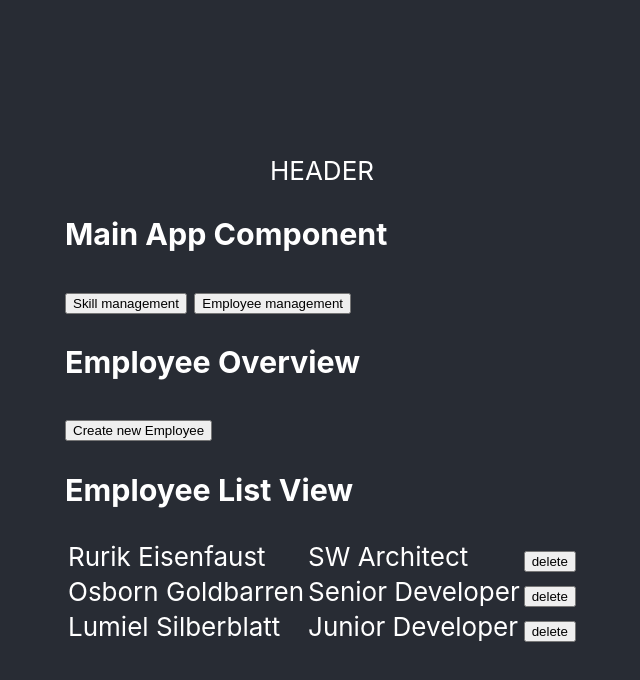
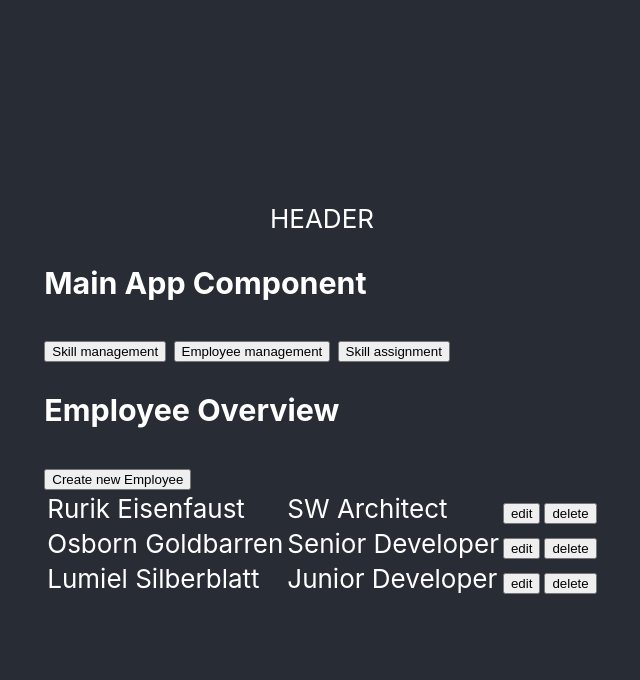
Before and after one commit to marco-dierenfeldt/skill-mgmt-tool, a React (Create React App) app: page / in a window 1280 px wide. Both pictures are taken after a click on the button "Employee management". Shown: the top 680 px of the page, without its empty margins (318-958 px from the left). Built offline with nearby package versions, Linux system fonts and the light colour scheme.

Commit message:
Add skill assignment component and minor fixes

```diff
--- a/src/components/app/app-state.enum.js
+++ b/src/components/app/app-state.enum.js
@@ -5,7 +5,8 @@ const AppStateEnum = {
     EMPLOYEE_NEW:4,
     SKILL_OVERVIEW: 5,
     SKILL_EDIT: 6,
-    SKILL_NEW: 7
+    SKILL_NEW: 7,
+    SKILL_ASSIGNMENT: 8
 }
 
 export default AppStateEnum;
--- a/src/components/app/main.component.jsx
+++ b/src/components/app/main.component.jsx
@@ -4,6 +4,7 @@ import SkillEditComponent from "../skill/skill-edit.component";
 import AppStateEnum from "./app-state.enum";
 import EmployeeOverviewComponent from "../employee/employee-overview.component";
 import EmployeeEditComponent from "../employee/employee-edit.component";
+import SkillAssignmentComponent from "../skillassignment/skill-assignment.component";
 
 class MainComponent extends Component {
     constructor(props) {
@@ -14,15 +15,12 @@ class MainComponent extends Component {
         this.gotoSkillManagement = this.gotoSkillManagement.bind(this);
         this.gotoEmployeeManagement = this.gotoEmployeeManagement.bind(this);
         this.gotoSkillEditor = this.gotoSkillEditor.bind(this);
+        this.gotoSkillAssignment = this.gotoSkillAssignment.bind(this);
         this.gotoEmployeeEditor = this.gotoEmployeeEditor.bind(this);
     }
 
     gotoSkillManagement = () => {
         this.setState({ displayState: AppStateEnum.SKILL_OVERVIEW });
-    }
-
-    gotoEmployeeManagement = () => {
-        this.setState({ displayState: AppStateEnum.EMPLOYEE_OVERVIEW });
     }
 
     gotoSkillEditor = (skillID) => {
@@ -31,6 +29,14 @@ class MainComponent extends Component {
         } else {
             this.setState({ displayState: AppStateEnum.SKILL_NEW, id: null });
         }
+    }
+
+    gotoSkillAssignment = () => {
+        this.setState( {displayState: AppStateEnum.SKILL_ASSIGNMENT});
+    }
+
+    gotoEmployeeManagement = () => {
+        this.setState({ displayState: AppStateEnum.EMPLOYEE_OVERVIEW });
     }
 
     gotoEmployeeEditor = (employeeID) => {
@@ -52,6 +58,8 @@ class MainComponent extends Component {
             content = <SkillEditComponent gotoSkillList={this.gotoSkillManagement} id={this.state.id} />
         } else if (this.state.displayState === AppStateEnum.SKILL_NEW) {
             content = <SkillEditComponent gotoSkillList={this.gotoSkillManagement} />
+        } else if (this.state.displayState === AppStateEnum.SKILL_ASSIGNMENT) {
+            content = <SkillAssignmentComponent/>
         } else if (this.state.displayState === AppStateEnum.EMPLOYEE_EDIT) {
             content = <EmployeeEditComponent gotoEmployeeList={this.gotoEmployeeManagement} id={this.state.id} />
         } else if (this.state.displayState === AppStateEnum.EMPLOYEE_NEW) {
@@ -63,7 +71,8 @@ class MainComponent extends Component {
             <div>
                 <h3>Main App Component</h3>
                 <button onClick={this.gotoSkillManagement}>Skill management</button>&nbsp;
-                <button onClick={this.gotoEmployeeManagement}>Employee management</button>
+                <button onClick={this.gotoEmployeeManagement}>Employee management</button>&nbsp;
+                <button onClick={this.gotoSkillAssignment}>Skill assignment</button>
                 {content}
             </div>
         );
--- a/src/components/employee/employee-list-view.component.jsx
+++ b/src/components/employee/employee-list-view.component.jsx
@@ -16,6 +16,10 @@ class EmployeeListViewComponent extends Component {
         this.updateEmployeeList();
     }
 
+    editEmployee = (id) => {
+        this.props.editEmployee(id);
+    }
+
     updateEmployeeList = () => {
         let tmpEmployeeList = EmployeeService.getEmployeeList();
         this.setState({ employeeList: tmpEmployeeList });
@@ -24,13 +28,13 @@ class EmployeeListViewComponent extends Component {
     render = () => {
         return (
             <div>
-                <h3>Employee List View</h3>
                 <table>
                     <tbody>
                         {this.state.employeeList.map((employee) => {
                             return <tr>
                                 <td>{employee.name} {employee.surname}</td>
                                 <td>{employee.role}</td>
+                                <td><button onClick={() => this.editEmployee(employee.id)}>edit</button></td>
                                 <td><button onClick={() => this.deleteEmployee(employee.id)}>delete</button></td>
                             </tr>
                         })}
--- a/src/components/employee/employee-overview.component.jsx
+++ b/src/components/employee/employee-overview.component.jsx
@@ -4,15 +4,14 @@ import EmployeeListViewComponent from "./employee-list-view.component";
 class EmployeeOverviewComponent extends Component {
     constructor(props) {
         super(props);
-        this.state = {gotoEmployeeEdit: props.gotoEmployeeEdit};
     }
 
     render = () => {
         return (
             <div>
                 <h3>Employee Overview</h3>
-                <button onClick={this.state.gotoEmployeeEdit}>Create new Employee</button>
-                <EmployeeListViewComponent/>
+                <button onClick={this.props.gotoEmployeeEdit}>Create new Employee</button>
+                <EmployeeListViewComponent editEmployee={this.props.gotoEmployeeEdit}/>
             </div>);
     }
 }
--- a/src/components/employee/employee-view.component.jsx
+++ b/src/components/employee/employee-view.component.jsx
@@ -4,7 +4,7 @@ import EmployeeService from "../../service/employee.service"
 class EmployeeViewComponent extends Component {
     constructor(props) {
         super(props);
-        this.state={employee:{id:1, name:"Rurik", surname:"Eisenfaust", unit:"TELCO-Line 9", role:"SW Architect"}};
+        this.state={employee:{id:1, name:"", surname:"", unit:"", role:""}};
     }
 
     componentDidMount = () => {
--- /dev/null
+++ b/src/components/skillassignment/skill-assignment.component.jsx
@@ -0,0 +1,11 @@
+import { Component } from "react";
+
+class SkillAssignmentComponent extends Component {
+    render() {
+        return(
+            <h3>SkillAssignment</h3>
+        );
+    }
+}
+
+export default SkillAssignmentComponent;
```
